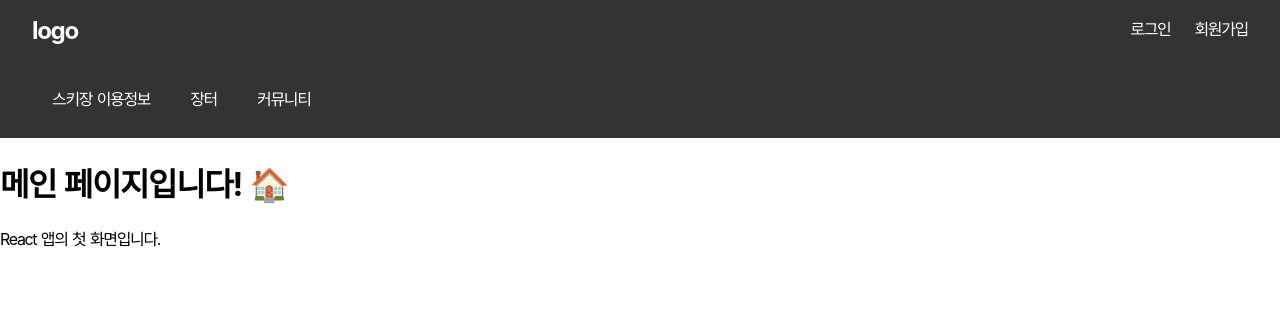
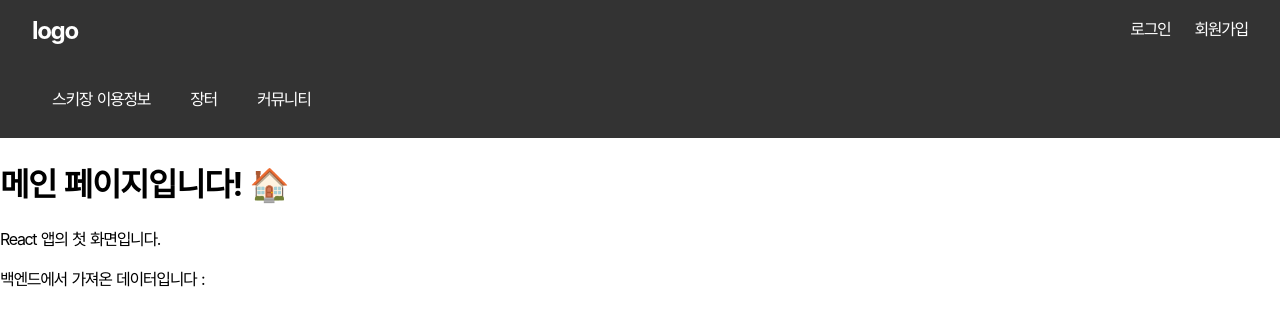
Before and after one commit to minggle0322/side_snow, a React (Create React App) app: page / in a window 1280 px wide. Shown: the top 326 px of the page. Built offline with nearby package versions, Linux system fonts and the light colour scheme; no server answers.

Commit message:
backend test

```diff
--- a/src/App.js
+++ b/src/App.js
@@ -1,4 +1,5 @@
-import React from 'react';
+import React, {useEffect, useState} from 'react';
+import axios from 'axios';
 import { BrowserRouter as Router, Route, Routes } from 'react-router-dom';
 import Home from "./pages/main";
 import Header from "./pages/header";
@@ -6,6 +7,13 @@ import Signup from "./pages/signup";
 import Login from "./pages/login";
 
 function App() {
+  const [hello, setHello] = useState('')
+
+  useEffect(() => {
+      axios.get('/api/hello')
+      .then(response => setHello(response.data))
+      .catch(error => console.log(error))
+  }, []);
 
 
 
@@ -18,6 +26,7 @@ function App() {
           <Route path="/signup" element={<Signup/>} />
           <Route path="/login" element={<Login/>} />
         </Routes>
+        백엔드에서 가져온 데이터입니다 : {hello}
        </div>
     </Router>
    );
```
